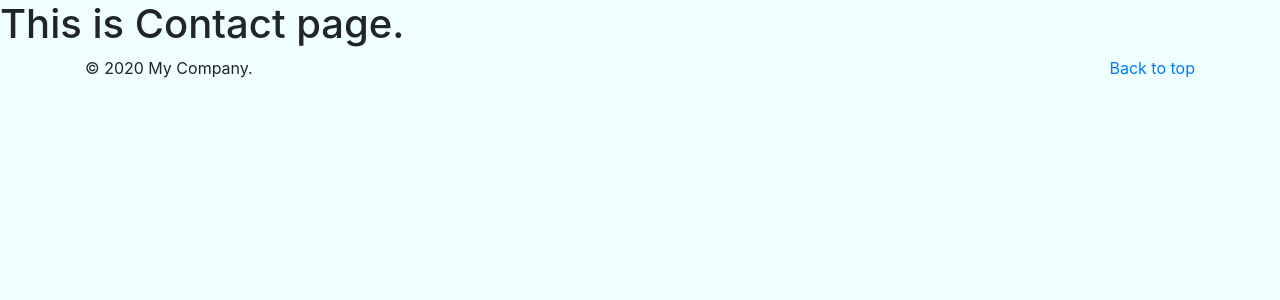
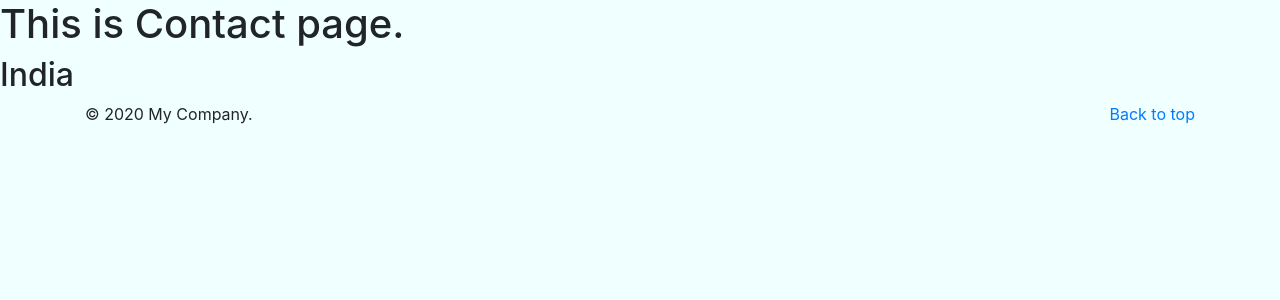
Before and after one commit to code-trainingbasket/Design_Project, a Django app: page /contact in a window 1280 px wide. Shown: the part 56-356 px from the top of the page. Run offline with Django 3.2, Linux system fonts and the light colour scheme; some libraries are stand-ins or nearby versions.

Commit message:
Added h2 tag in contact.html

```diff
--- a/html_design/templates/contact.html
+++ b/html_design/templates/contact.html
@@ -7,4 +7,5 @@
 
 {% block 'content' %}
 <h1>This is Contact page.</h1>
+<h2>India</h2>
 {% endblock %}
```
